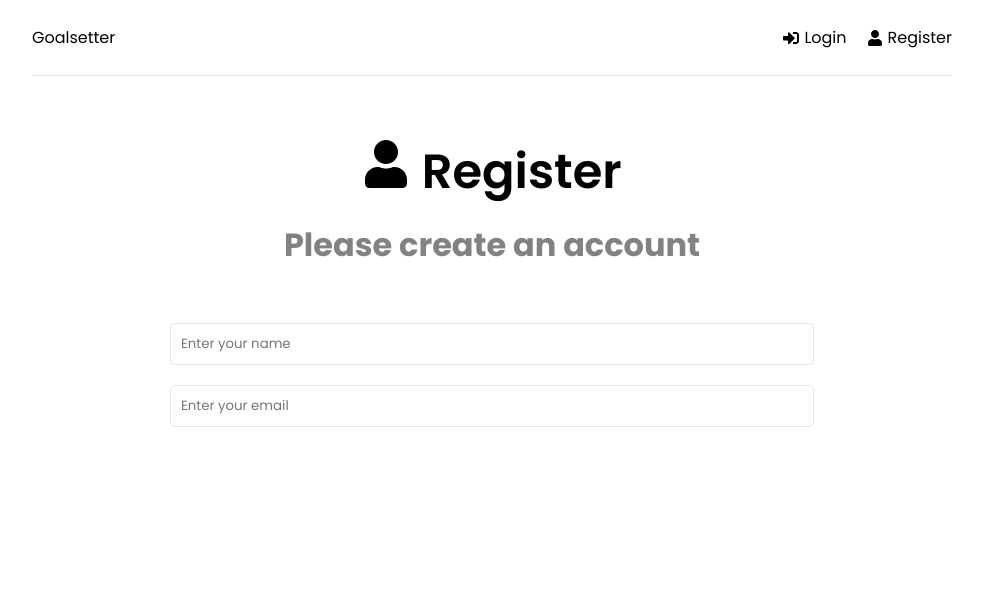
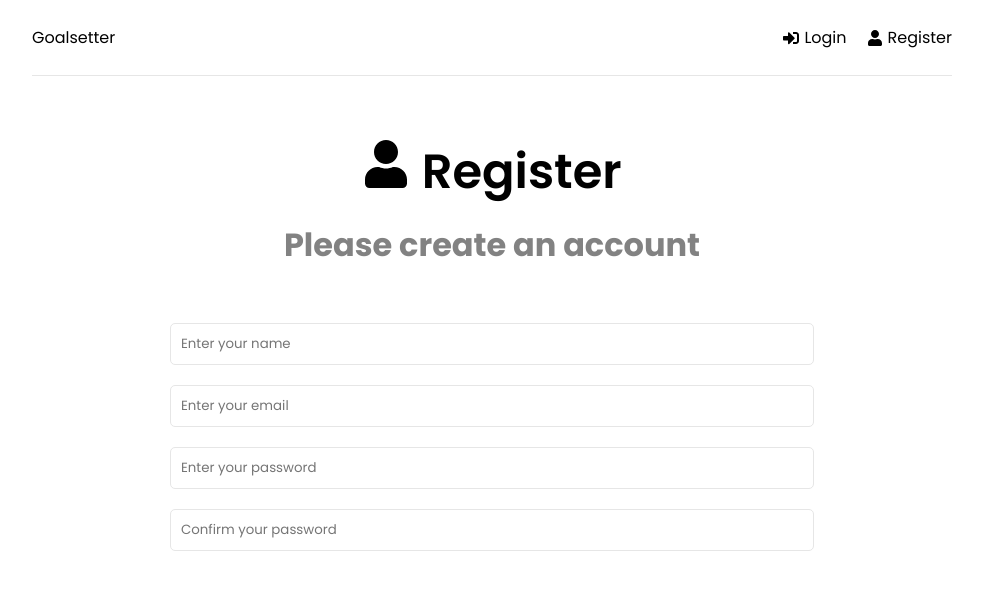
Before and after one commit to BrianNW/projects-mernstack-goalsapp, a React (Create React App) app in the folder frontend/: page /register in a window 1280 px wide. Shown: the top 590 px of the page, without its empty margins (148-1131 px from the left). Built offline with nearby package versions, Linux system fonts and the light colour scheme.

Commit message:
Add password and confirm password inputs

```diff
--- a/frontend/src/pages/Register.jsx
+++ b/frontend/src/pages/Register.jsx
@@ -50,6 +50,28 @@ function Register() {
             />
           </div>
 
+          <div className="form-group">
+            <input
+              type="password"
+              className="form-control"
+              id="password"
+              name="password"
+              value={password}
+              placeholder="Enter your password" onChange={onChange}
+            />
+          </div>
+
+          <div className="form-group">
+            <input
+              type="password"
+              className="form-control"
+              id="password2"
+              name="password2"
+              value={password}
+              placeholder="Confirm your password" onChange={onChange}
+            />
+          </div>
+
         </form>
       </section>
     </>
```
